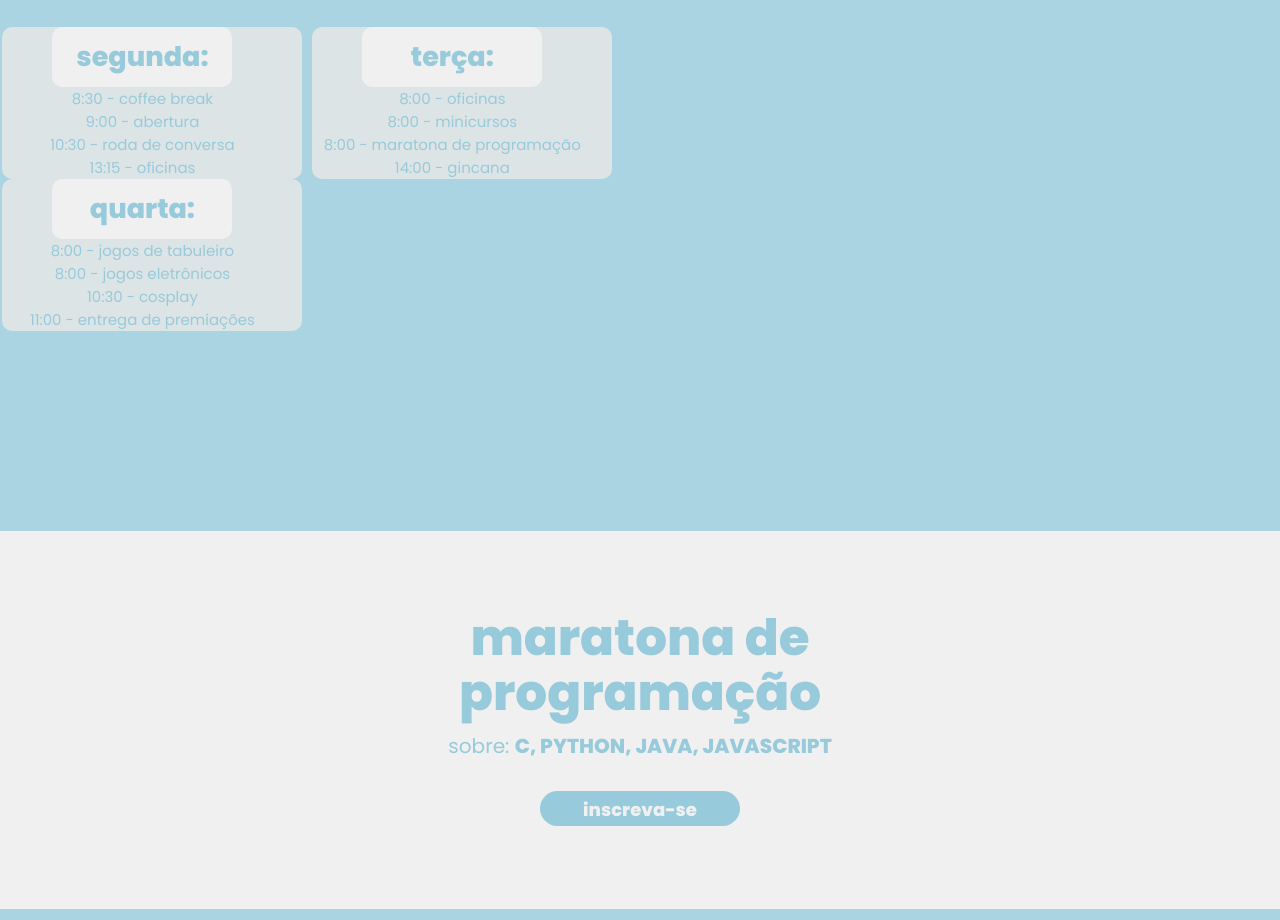
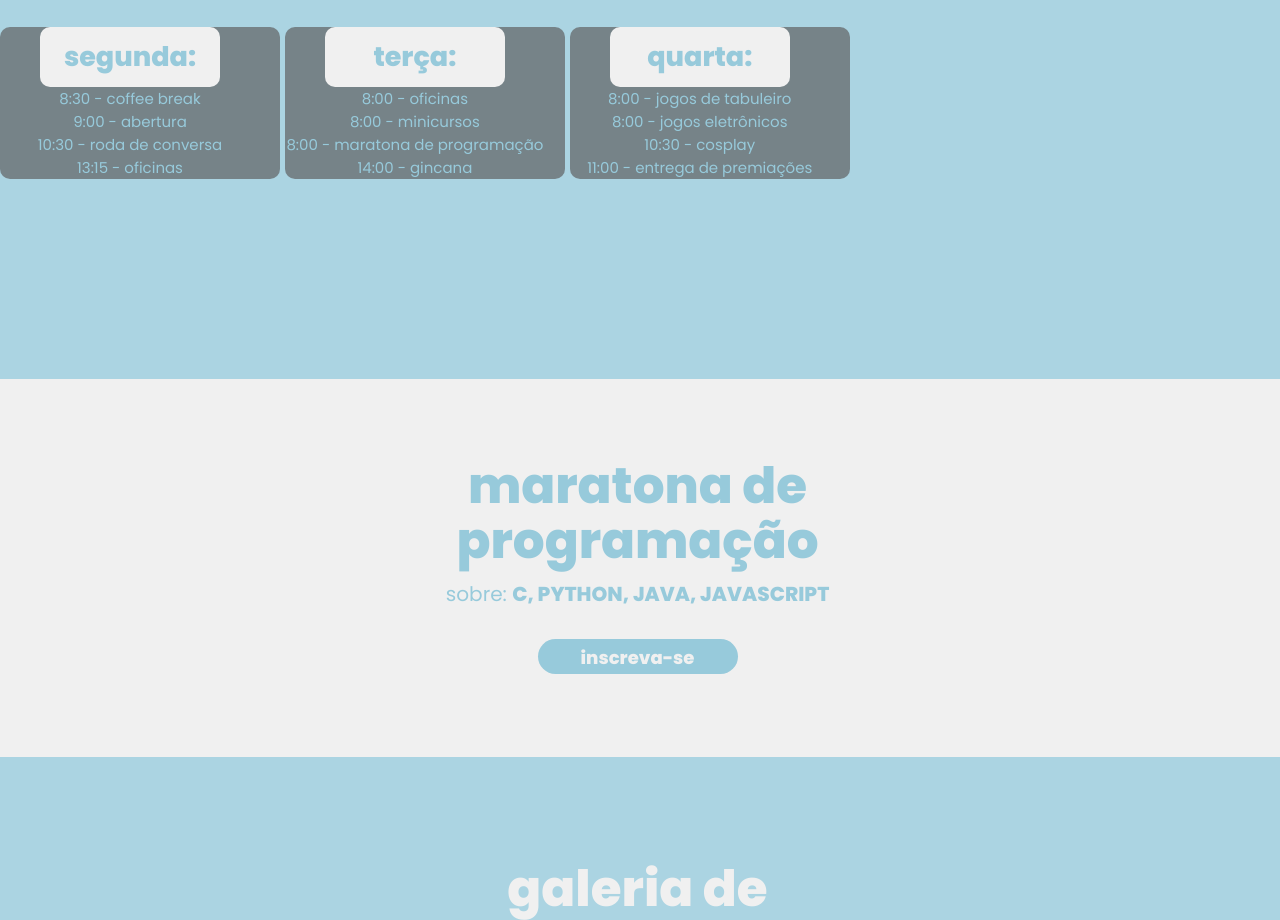
Before and after one commit to ericbrambilaifc/semana-academia, a plain HTML site: page index.html in a window 1280 px wide. Shown: the part 717-1637 px from the top of the page. Drawn offline with Linux system fonts and the light colour scheme.

Commit message:
finalização

```diff
--- a/assets/css/styles.css
+++ b/assets/css/styles.css
@@ -4,6 +4,7 @@
 :root {
     --shadow: #97cadb;
     --grey: #e7e7e7d5;
+    --dark: #575555a1;
     --white: #f0f0f0;
     --blue: #97cadbce;
     --fonte-principal: 'Poppins';
@@ -12,6 +13,7 @@
 * {
     margin: 0;
     padding: 0;
+    box-sizing: border-box;
 }
 
 
@@ -306,7 +308,7 @@ footer {
  .dia {
     font-size: 15px;
     color: var(--shadow);
-    background-color: var(--grey);
+    background-color: var(--dark);
     width: 280px;
     padding-right: 20px;
     border-radius: 10px;
```
